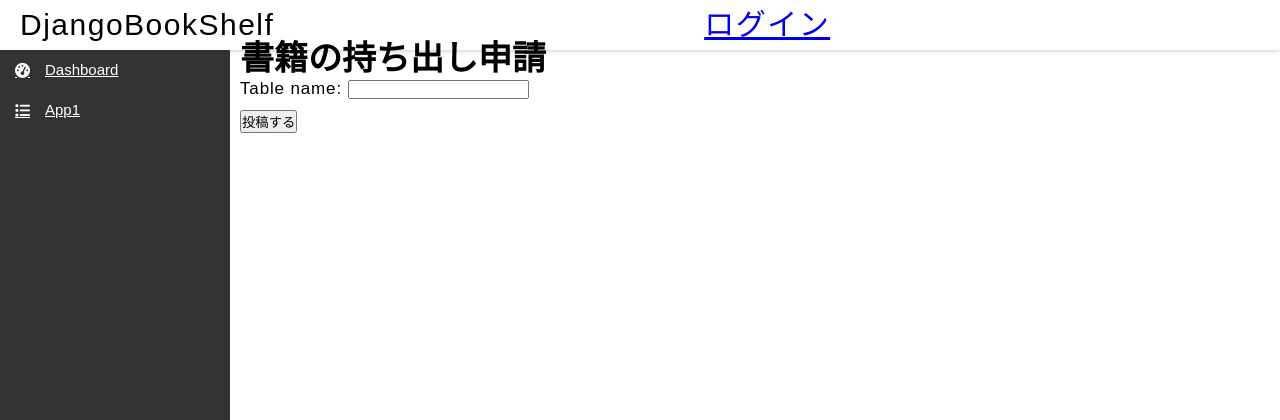
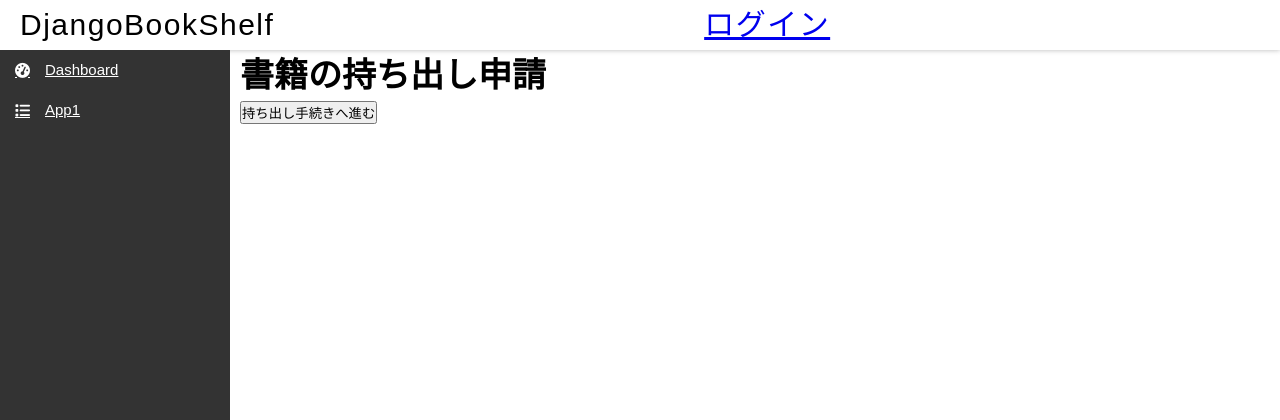
Before and after one commit to ma1318k/bookshelf, a Django app: page /books/sample/1/forms in a window 1280 px wide. Shown: the top 420 px of the page. Run offline with Django 4.2, Linux system fonts and the light colour scheme; some libraries are stand-ins or nearby versions.

Commit message:
form更新

```diff
--- a/books/forms.py
+++ b/books/forms.py
@@ -6,5 +6,5 @@ class HistoryForm(forms.ModelForm) :
    class Meta :
        model = History
        fields=(
-           "table_name",
+        #    "table_name",
            )
--- a/books/templates/books/forms.html
+++ b/books/templates/books/forms.html
@@ -1,10 +1,12 @@
 {% extends 'books/index.html' %}
 
 {% block content %}
+  <br>
   <h1>書籍の持ち出し申請</h1>
+  <br>
   <form method="POST">
     {% csrf_token %}
     {{ form.as_p }}
-    <button type="submit">投稿する</button>
+    <button type="submit">持ち出し手続きへ進む</button>
   </form>
 {% endblock %}
--- a/books/views.py
+++ b/books/views.py
@@ -115,6 +115,7 @@ def formfunc(request, book_id):
             post.create_user = request.user
             book = get_object_or_404(Book, pk=book_id)
             post.target_book= book.title
+            post.table_name= book.title
             post.save()
             context = {results:"書籍の貸し出し手続き完了"}
             return render(request, 'books/index.html', context)
```
Also changed, not shown: db.sqlite3.
